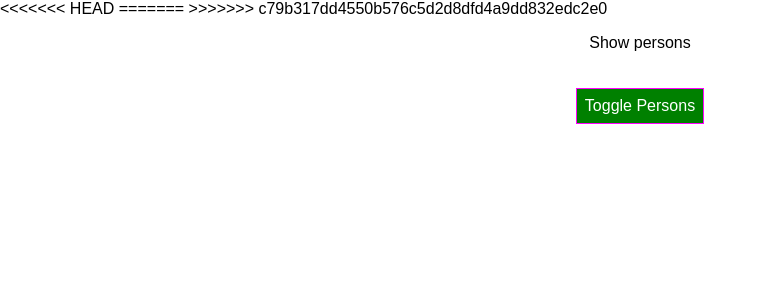
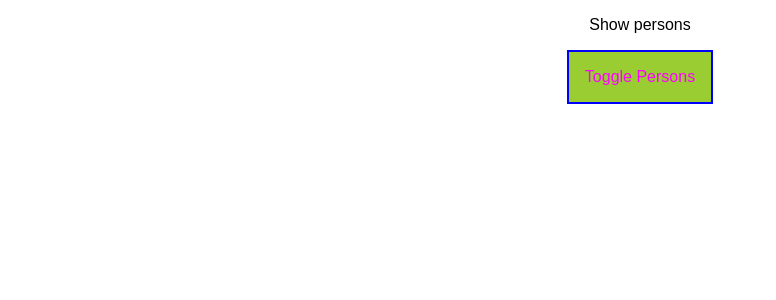
Before and after one commit to IrynaSribna/react-course, a React app: page / in a window 1280 px wide. Shown: the top 300 px of the page, without its empty margins (0-776 px from the left). Built offline with nearby package versions, Linux system fonts and the light colour scheme.

Commit message:
Add selectors to App.css and use them in App

```diff
--- a/public/index.html
+++ b/public/index.html
@@ -22,12 +22,9 @@
     <title>React App</title>
   </head>
   <body>
-<<<<<<< HEAD
-=======
     <noscript>
       You need to enable JavaScript to run this app.
     </noscript>
->>>>>>> c79b317dd4550b576c5d2d8dfd4a9dd832edc2e0
     <div id="root"></div>
     <!--
       This HTML file is a template.
@@ -36,13 +33,8 @@
       You can add webfonts, meta tags, or analytics to this file.
       The build step will place the bundled scripts into the <body> tag.
 
-<<<<<<< HEAD
-      To begin the development, run `npm start`.
-      To create a production bundle, use `npm run build`.
-=======
       To begin the development, run `npm start` or `yarn start`.
       To create a production bundle, use `npm run build` or `yarn build`.
->>>>>>> c79b317dd4550b576c5d2d8dfd4a9dd832edc2e0
     -->
   </body>
 </html>
--- a/src/App.css
+++ b/src/App.css
@@ -9,3 +9,27 @@
 .bold {
   font-weight: bold;
 }
+
+.App button {
+  background-color: yellowgreen;
+  padding: 16px;
+  border: 2px solid blue;
+  font: inherit;
+  color: magenta;
+  cursor: pointer;
+}
+
+.App button:hover {
+  background-color: orange;
+  color: green;
+}
+
+.App button.Red {
+  background-color: red;
+  color: wheat;
+}
+
+.App button.Red:hover {
+  background-color: salmon;
+  color: darkblue;
+}
--- a/src/App.js
+++ b/src/App.js
@@ -11,7 +11,7 @@ class App extends Component {
     ],
     userName: 'Tom',
     showPersons: false
-  }
+  };
 
   changeNameHandler = (event, id) => {
     const personIndex = this.state.persons.findIndex(p => {
@@ -30,7 +30,7 @@ class App extends Component {
     updatedPersons[personIndex] = personToUpdate
 
     this.setState({persons: updatedPersons});
-  }
+  };
 
   deletePersonHandler = (personIndex) => {
     //const persons = this.state.persons; //this mutates the array we need to create a copy of array
@@ -40,24 +40,16 @@ class App extends Component {
     const persons = [...this.state.persons];
     persons.splice(personIndex, 1); //delete 1 element with index=personIndex
     this.setState({persons: persons})
-  }
+  };
 
   togglePersonsHandler = () => {
     const doesShow = this.state.showPersons;
     this.setState({showPersons: !doesShow})
-  }
+  };
+
   render() {
-    const style = {
-      backgroundColor: 'green',
-      color: 'white',
-      font: 'inherit',
-      border: '1px solid magenta',
-      padding: '8px',
-      cursor: 'pointer',
-      margin: '20px'
-    }
-
     let persons = null;
+    let btnStyle = '';
 
     if (this.state.showPersons) {
         persons = (
@@ -72,8 +64,7 @@ class App extends Component {
             })}
           </div>
         );
-
-        style.backgroundColor = 'red';
+        btnStyle = styleClasses.Red
     }
 
     let assignedClasses = [];
@@ -89,7 +80,8 @@ class App extends Component {
     return (
       <div className={styleClasses.App}>
       <p className={assignedClasses.join(' ')}>Show persons</p>
-        <button style={style}
+        <button
+          className={btnStyle}
           onClick={this.togglePersonsHandler}>Toggle Persons
         </button>
         {persons}
```
